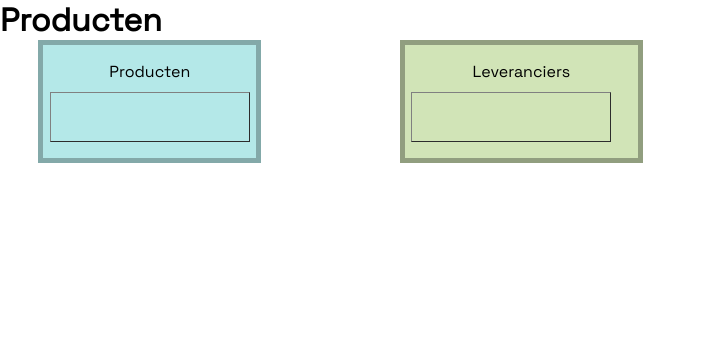
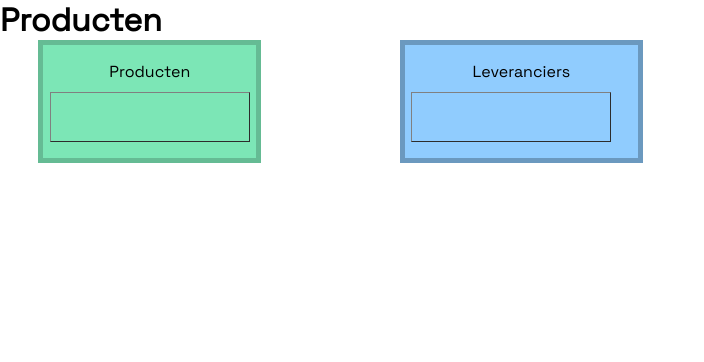
Before and after one commit to NouamanGuendoul/project-3, a PHP site: page /producten/producten.php in a window 1280 px wide. Shown: the part 80-442 px from the top of the page, without its empty margins (0-704 px from the left). Run offline with PHP 8.4, Linux system fonts and the light colour scheme; data that the repository does not hold is empty.

Commit message:
Update producten.css

```diff
--- a/webpage/producten/producten.css
+++ b/webpage/producten/producten.css
@@ -1,11 +1,11 @@
 #product1{
     width: 200px;
     position: absolute;
-    background-color: #b4e8e8;
+    background-color: #7ce6b6;
     padding: 2vh 0.5vw;
     text-align: center;
     margin-left: 3vw;
-    border: #83a9a9 solid 5px;
+    border: #65bb94 solid 5px;
 }
 #product2{
     width: 200px;
@@ -14,10 +14,10 @@
     width: 220px;
     position: relative;
     left: 400px;
-    background-color: #d1e4b7;
+    background-color: #90ccfe;
     padding: 2vh 0.5vw;
     text-align: center;
-    border: #919e7f solid 5px;
+    border: #6b99bf solid 5px;
 }
 .title-text{
     margin-bottom: 10px;
```
